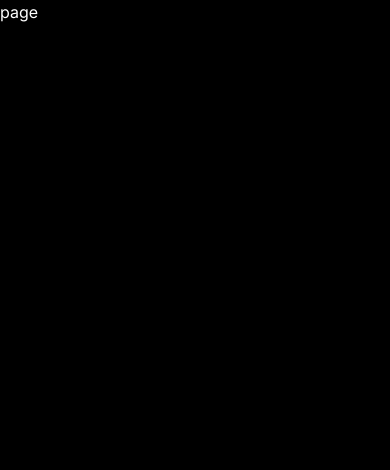
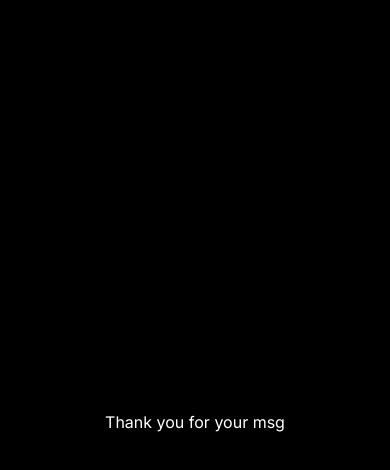
Before and after one commit to CampVamp/Anonymous-Messages, a Next.js app in the folder client/: page /thankyou in a window 390 px wide. Shown: the top 470 px of the page. Built offline with nearby package versions, Linux system fonts and the light colour scheme.

Commit message:
:bug: Fix what was I broke now

```diff
--- a/client/app/page.tsx
+++ b/client/app/page.tsx
@@ -1,5 +1,9 @@
+"use client";
+
 const page = () => {
-  const handleSubmit = () => {};
+  const handleSubmit = () => {
+    alert("Thank you for your msg");
+  };
   return (
     <div className=" w-full h-screen flex items-center justify-center relative">
       <div className=" md:w-1/3 md:h-3/4 w-5/6 bg-neutral-900 rounded-2xl drop-shadow-2xl flex flex-col p-6">
@@ -11,7 +15,7 @@ const page = () => {
         </div>
         <form className=" w-full h-full flex flex-col items-center justify-center">
           <label className=" flex flex-col w-full h-5/6 md:gap-6 gap-4">
-            <div>
+            <div className=" flex flex-col md:gap-2">
               <div className="md:text-3xl text-lg font-semibold">
                 {" "}
                 What do you want to tell me?
@@ -26,7 +30,10 @@ const page = () => {
               placeholder="Your message"
             />
           </label>
-          <button className=" px-4 py-2 w-fit bg-purple-400 self-end my-4 rounded-xl">
+          <button
+            className=" px-4 py-2 w-fit bg-purple-400 self-end my-4 rounded-xl"
+            onClick={handleSubmit}
+          >
             Send
           </button>
         </form>
--- a/client/app/thankyou/page.tsx
+++ b/client/app/thankyou/page.tsx
@@ -1,5 +1,9 @@
 const page = () => {
-  return <div>page</div>;
+  return (
+    <div className=" w-full h-screen flex items-center justify-center">
+      <div>Thank you for your msg</div>
+    </div>
+  );
 };
 
 export default page;
--- a/package.json
+++ b/package.json
@@ -12,15 +12,13 @@
   "author": "",
   "license": "ISC",
   "dependencies": {
+    "babel-cli": "^6.26.0",
     "body-parser": "^1.20.2",
     "dotenv": "^16.3.1",
     "express": "^4.18.2",
     "mongodb": "^4.0.0"
   },
   "devDependencies": {
-    "@babel/cli": "^7.22.15",
-    "@babel/core": "^7.22.20",
-    "@babel/preset-env": "^7.22.20",
     "@types/express": "^4.17.17",
     "@types/node": "^20.6.2",
     "tsc-watch": "^6.0.4",
```
Also changed, not shown: .babelrc (deleted), 1 other file (tests, documents, lock files or other folders).
